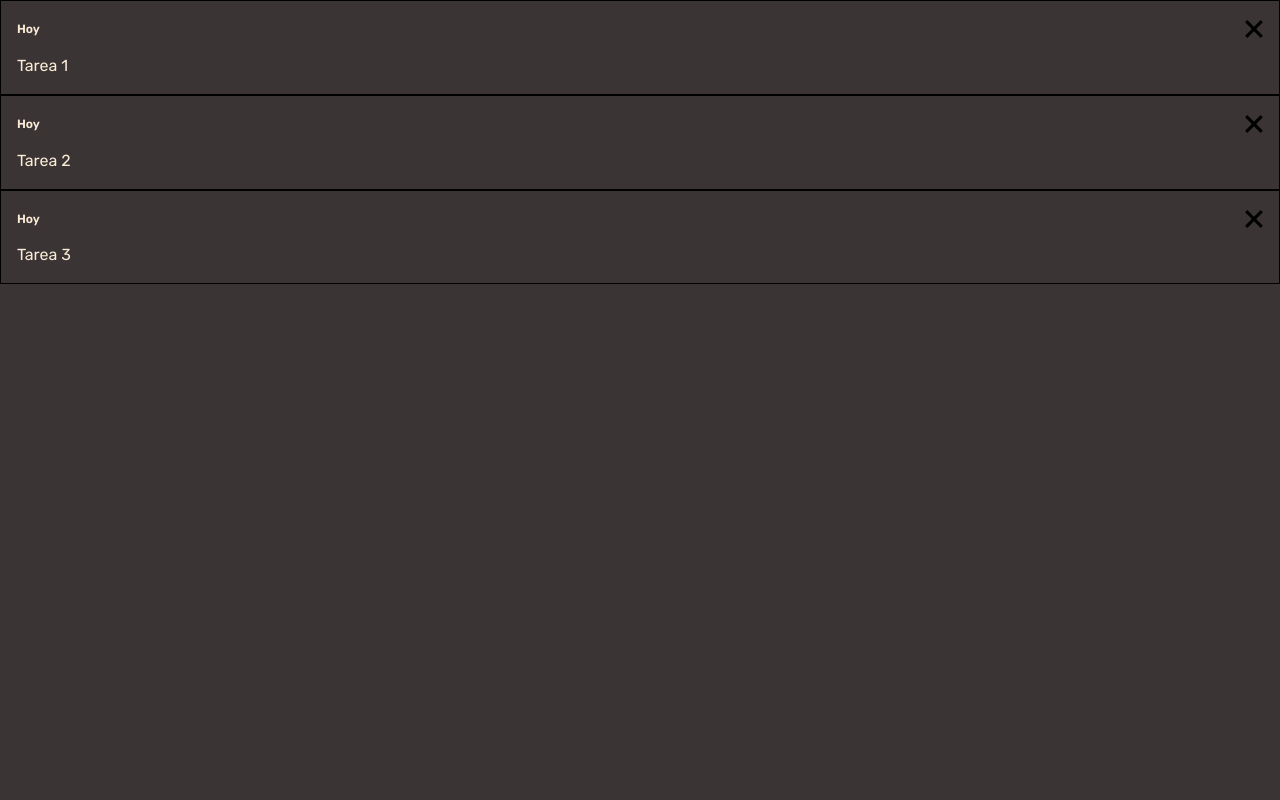
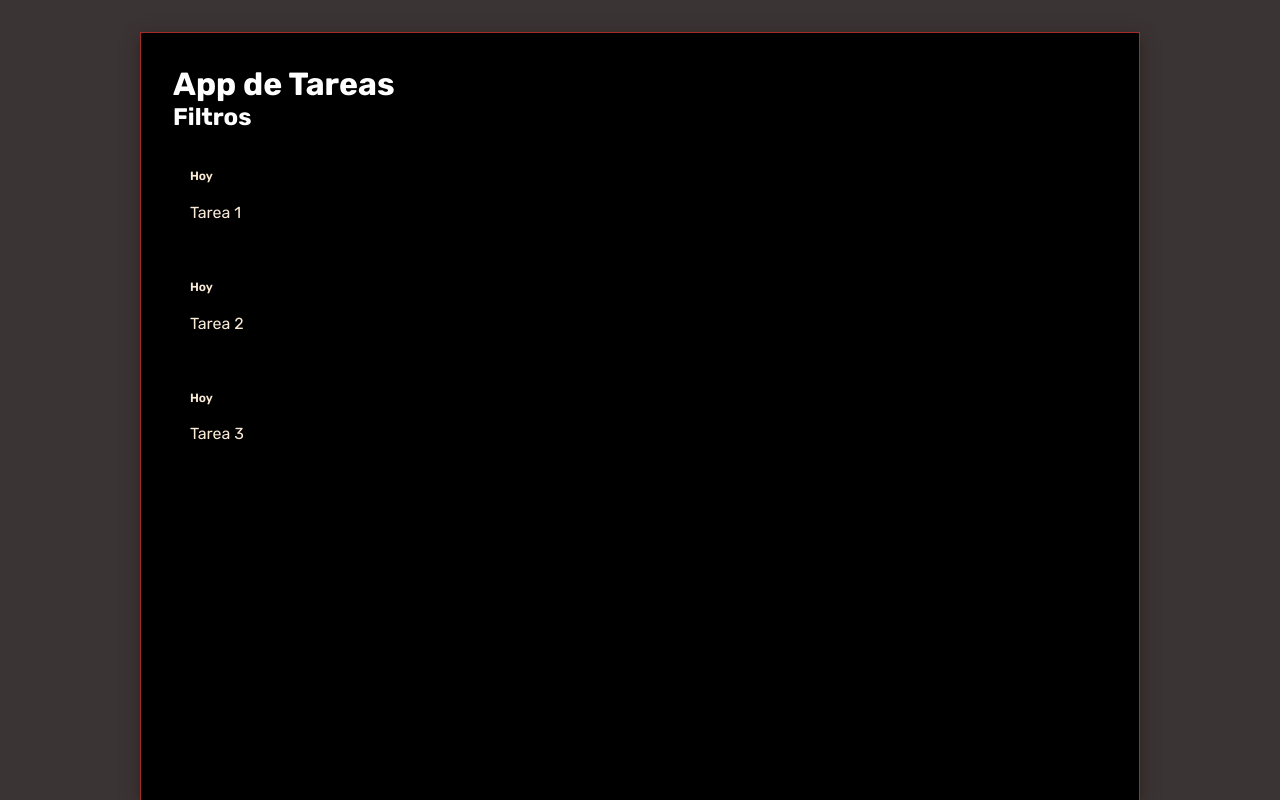
Before and after one commit to pablex72/task-manager-angular, an Angular app: page / in a window 1280 px wide. Built offline with nearby package versions, Linux system fonts and the light colour scheme.

Commit message:
adicionando estilos a list

```diff
--- a/src/app/app.component.css
+++ b/src/app/app.component.css
@@ -0,0 +1,43 @@
+.container {
+    position: fixed;
+    bottom: 0;
+    right: 0;
+    left: 0;
+
+    display: flex;
+    flex-direction: column;
+    height: 96vh;
+    max-width: 1000px;
+    margin: 0 auto;
+    padding: 2rem;
+    background-color: black;
+    border: 1px solid brown;
+    box-shadow: 0px 4px 15px 0px rgb(48, 32, 32);
+    border-bottom: none;
+    color: white;
+}
+
+.container .h1 {
+    font-size: 26px;
+    align-self: center;
+}
+
+
+.todo-list {
+    margin: 1rem 0;
+    width: 100%;
+    display: flex;
+    flex-direction: column;
+    gap: 1rem;
+    overflow-y: auto;
+}
+
+.todo-list::-webkit-scrollbar{
+    width: 2px;
+    background: greenyellow;
+}
+
+.todo-list::-webkit-scrollbar-thumb {
+    border-radius: 20px;
+    border: 3px solid gray;
+}
--- a/src/app/app.component.html
+++ b/src/app/app.component.html
@@ -1 +1,8 @@
-<app-todo-list [todoList]="todos">
+<div class="container">
+
+    <h1>App de Tareas</h1>
+    <div class="filters">
+        <h2>Filtros</h2>
+    </div>
+    <app-todo-list class="todo-list" [todoList]="todos" />
+</div>
```
